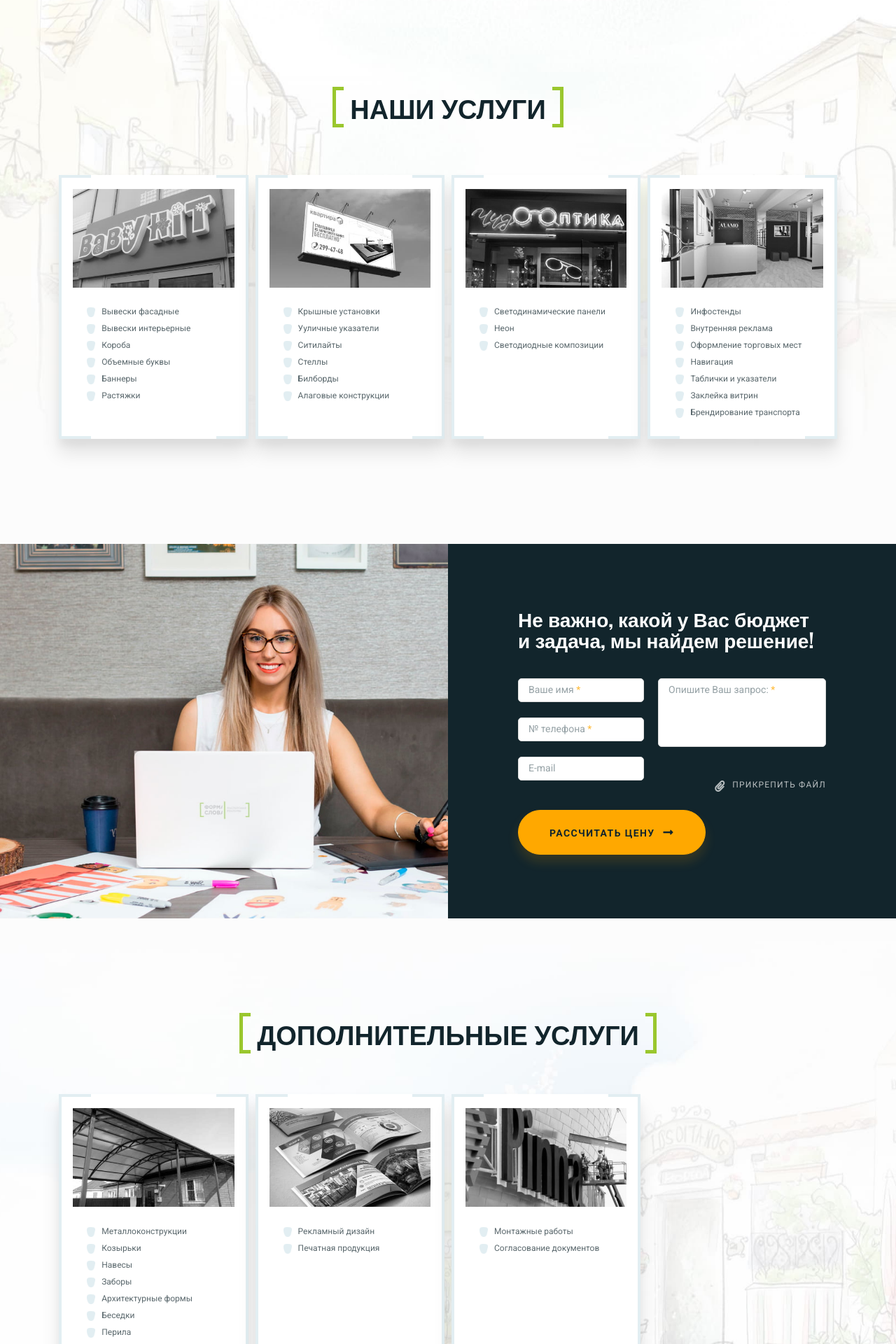
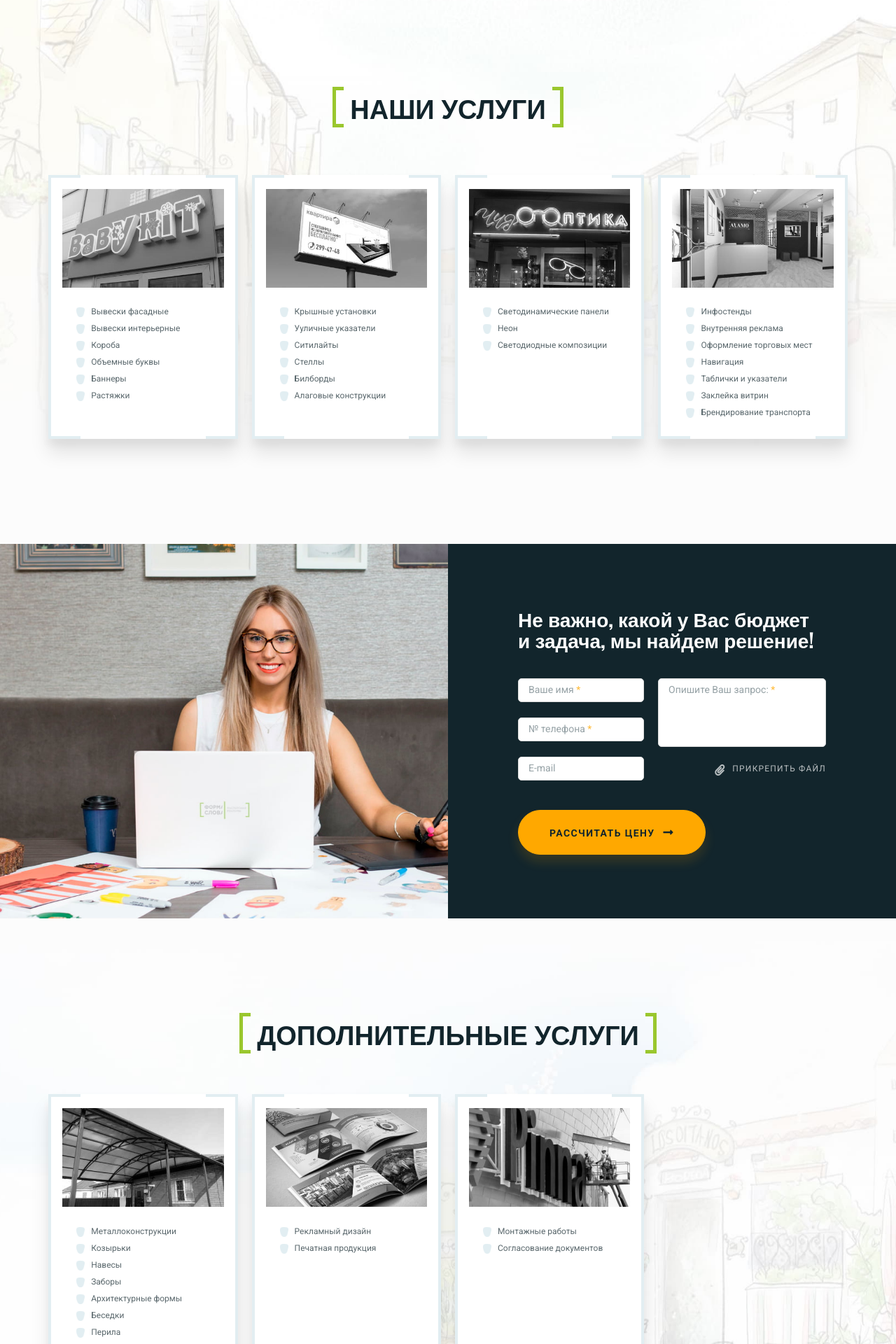
Before and after one commit to TeIxeTawre/forma-slova, a PHP site: page / in a window 1280 px wide. Shown: the part 1519-3439 px from the top of the page at 70% size. Run offline with PHP 8.4, Linux system fonts and the light colour scheme; some libraries are stand-ins or nearby versions.

Commit message:
edit all maket

```diff
--- a/index.html
+++ b/index.html
@@ -381,30 +381,30 @@
 						<div class="part">
 							<div class="part-one">
 								<span class="label-pair">
-									<label for="form-three-name">Ваше имя<span> *</span></label>
+									<label for="form-three-name" class="placeholder">Ваше имя<span> *</span></label>
 									<input type="name" id="form-three-name" required name="user_name">
 								</span>
 								<span class="label-pair">
-									<label for="form-three-phone">№ телефона<span> *</span></label>
+									<label for="form-three-phone" class="placeholder">№ телефона<span> *</span></label>
 									<input type="text" id="form-three-phone" required name="user_phone">
 								</span>
 								<span class="label-pair">
-									<label for="form-three-email">E-mail</label>
+									<label for="form-three-email" class="placeholder">E-mail</label>
 									<input type="email" id="form-three-email" name="user_email">
 								</span>
 							</div>
 							<!-- /.part-one -->
 							<div class="part-two">
 								<span class="label-pair">
-									<label for="form-three-message">Опишите Ваш запрос:<span> *</span></label>
+									<label for="form-three-message" class="placeholder">Опишите Ваш запрос:<span> *</span></label>
 									<textarea name="user_message" id="query" cols="30" rows="5" required id="form-three-message"></textarea>
 								</span>
-								<div class="file-pair">
-									<i class="fas fa-paperclip"></i>
+								<input type="file" name="fileToUpload" id="fileToUpload">
+								<label for="fileToUpload" class="fileToUpload">
+									<i class="fas fa-paperclip file-link"></i>
+									<i class="animated fadeInLeft file-okey fas fa-check"></i>
 									<span>прикрепить файл</span>
-									<input type="file" name="fileToUpload" id="fileToUpload">
-								</div>
-								<!-- /.file-pair -->
+								</label>
 							</div>
 							<!-- /.part-two -->
 						</div>
@@ -746,15 +746,15 @@
 	<!-- /.description -->
 	<form id="form-1" action="javascript:" onsubmit="sendForm('#form-1')">
 		<span class="label-pair">
-			<label for="form-three-name">Ваше имя<span> *</span></label>
+			<label for="form-three-name" class="placeholder">Ваше имя<span> *</span></label>
 			<input type="name" id="form-three-name" required name="user_name">
 		</span>
 		<span class="label-pair">
-			<label for="form-three-phone">№ телефона<span> *</span></label>
+			<label for="form-three-phone" class="placeholder">№ телефона<span> *</span></label>
 			<input type="text" id="form-three-phone" required name="user_phone">
 		</span>
 		<span class="label-pair">
-			<label for="form-three-email">E-mail (не обязательно)</label>
+			<label for="form-three-email" class="placeholder">E-mail (не обязательно)</label>
 			<input type="email" id="form-three-email" name="user_email">
 		</span>
 		<button type="submit" class="btn btn-orange header-one__btn btn-primary">
@@ -776,11 +776,11 @@
 	<!-- /.description -->
 	<form id="form-2" action="javascript:" onsubmit="sendForm('#form-2')">
 		<span class="label-pair">
-			<label for="form-three-name">Ваше имя<span> *</span></label>
+			<label for="form-three-name" class="placeholder">Ваше имя<span> *</span></label>
 			<input type="name" id="form-three-name" required name="user_name">
 		</span>
 		<span class="label-pair">
-			<label for="form-three-phone">№ телефона<span> *</span></label>
+			<label for="form-three-phone" class="placeholder">№ телефона<span> *</span></label>
 			<input type="text" id="form-three-phone" required name="user_phone">
 		</span>
 		<button type="submit" class="btn btn-orange header-one__btn btn-primary">
--- a/js/script.js
+++ b/js/script.js
@@ -1,4 +1,9 @@
 jQuery(document).ready(function() {
+	$('#fileToUpload').change(function() {
+		$('.file-okey').addClass('okey-active');
+		$('.file-link').css('display', 'none');
+	});
+
 	$('.ham').on('click', function() {
 		$('body').toggleClass('activeMenu');
 	});
--- a/sass/_sections.sass
+++ b/sass/_sections.sass
@@ -20,7 +20,7 @@
 .card-pair
  display: grid
  grid-template-columns: repeat(4, 1fr)
- grid-gap: 10px
+ grid-gap: 20px
 
 .card
  padding: 20px
@@ -122,7 +122,7 @@ input::-moz-placeholder
  color: #fff
  opacity: 0
 
-label
+.placeholder
  color: #7B8A8F
  opacity: 0.8
  font-size: 14px
@@ -149,17 +149,19 @@ label
   display: flex
   flex-direction: column
   align-items: flex-end
-  .file-pair
-   display: flex
-   justify-content: flex-end
-   width: 170px
-   margin-top: 2.3rem
+  .fileToUpload
    font-size: 12px
    line-height: 14px
    letter-spacing: 0.1em
    text-transform: uppercase
    color: rgba(#fff, 0.7)
-   position: relative
+   cursor: pointer
+   display: flex
+   .okey-active
+    display: block !important
+   .file-okey
+    display: none
+    color: $green
    &:hover
      span
       text-decoration-line: underline
@@ -168,14 +170,13 @@ label
     font-size: 16px
     line-height: 18px
     margin-right: 10px
-   input
-    position: absolute
-    top: 0
-    right: 0
-    width: 100%
-    height: 100%
-    opacity: 0
-    z-index: 100
+  input[type="file"]
+   position: absolute
+   width: 0.1px
+   height: 0.1px
+   opacity: 0
+   z-index: -1
+   overflow: hidden
   textarea
    font-size: 14px
    resize: none
@@ -237,6 +238,7 @@ label
      left: 0
      top: 0
      transition: transform .3s ease-in-out
+     z-index: 10
    &:hover
     .font-image
      transform: scale(1.1)
```
Also changed, not shown: css/styles.css, 1 other file.
